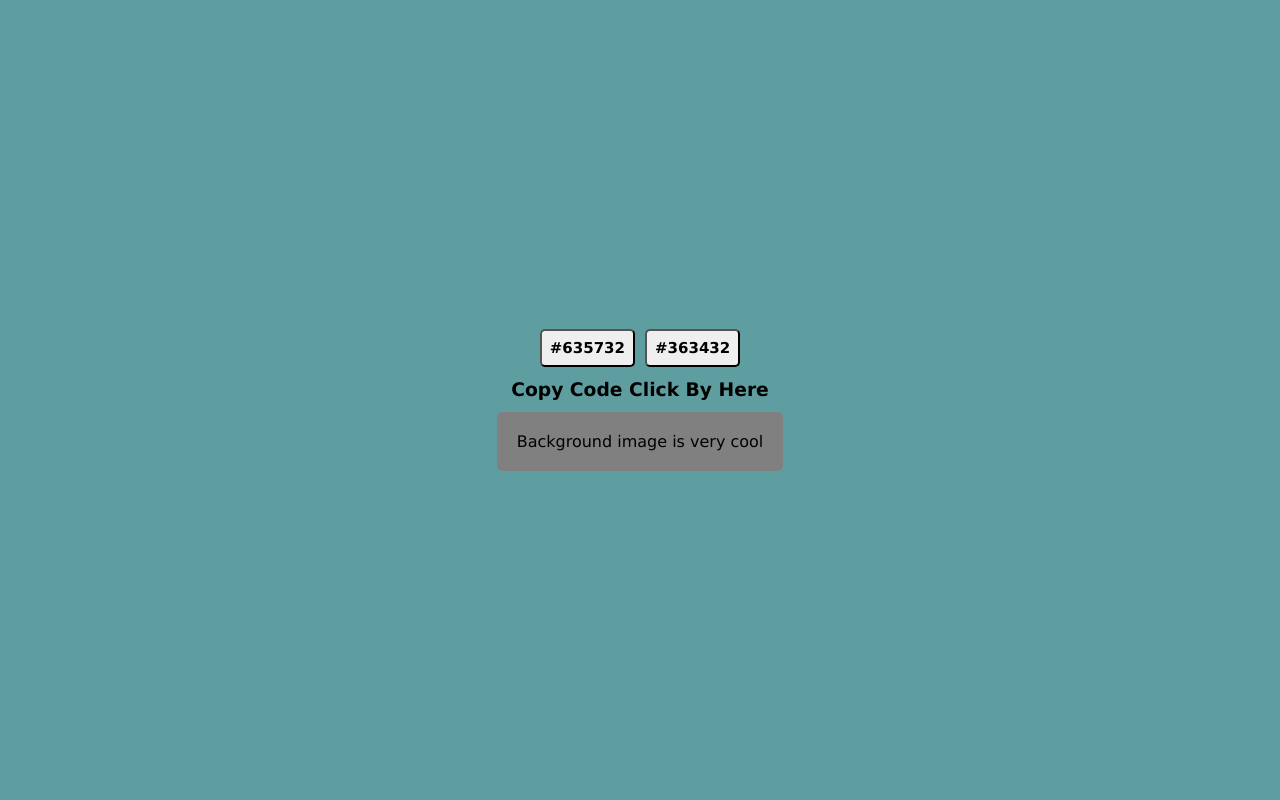
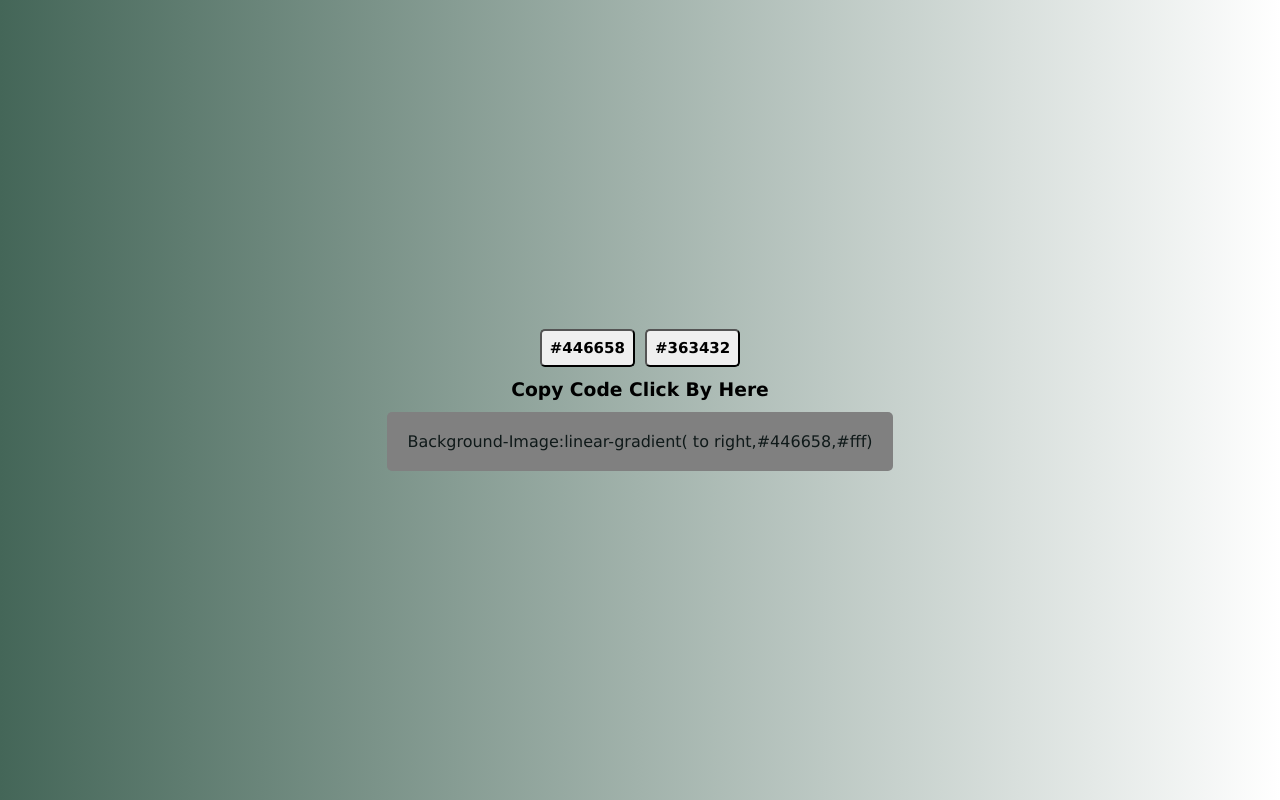
Before and after one commit to Muhammad-sefat/Create_Random_Gradient_color, a plain HTML site: page index.html in a window 1280 px wide. Both pictures are taken after a click on the button "#635732". Drawn offline with Linux system fonts and the light colour scheme.

Commit message:
Create rgb value by click button and showing this in html page

```diff
--- a/index.html
+++ b/index.html
@@ -42,6 +42,7 @@
         background-color: gray;
         padding: 20px;
         border-radius: 5px;
+        color: rgb(15, 25, 25);
       }
     </style>
   </head>
@@ -52,29 +53,42 @@
         <button id="myButton2">#363432</button>
       </div>
       <h3>Copy Code Click By Here</h3>
-      <div id="myCode">Background image is very cool</div>
+      <div id="myCode">
+        Background-Image:linear-gradient( to right,#363432,#635732)
+      </div>
     </section>
     <script>
       const btn1 = document.getElementById("myButton");
       const btn2 = document.getElementById("myButton2");
+      const myCode = document.getElementById("myCode");
 
+      let rgb1 = "#000";
+      let rgb2 = "#fff";
       const hexValus = () => {
         let myHexValues = "0123456789abcdef";
         let colors = "#";
 
-        for (let i = 0; i <= 6; i++) {
+        for (let i = 0; i < 6; i++) {
           colors = colors + myHexValues[Math.floor(Math.random() * 16)];
         }
         return colors;
       };
 
       const handleButton1 = () => {
-        let rgb1 = hexValus();
-        console.log(rgb1);
+        rgb1 = hexValus();
+        btn1.innerText = rgb1;
+        document.body.style.backgroundImage = `linear-gradient(to right, ${rgb1}, ${rgb2})`;
+        myCode.innerHTML = ` Background-Image:linear-gradient( to right,${rgb1},${rgb2})`;
+      };
+      const handleButton2 = () => {
+        rgb2 = hexValus();
+        btn2.innerText = rgb2;
+        document.body.style.backgroundImage = `linear-gradient(to right, ${rgb1}, ${rgb2})`;
+        myCode.innerHTML = ` Background-Image:linear-gradient( to right,${rgb1},${rgb2})`;
       };
 
       btn1.addEventListener("click", handleButton1);
-      //   btn2.addEventListener("click",handleButton2)
+      btn2.addEventListener("click", handleButton2);
     </script>
   </body>
 </html>
```
